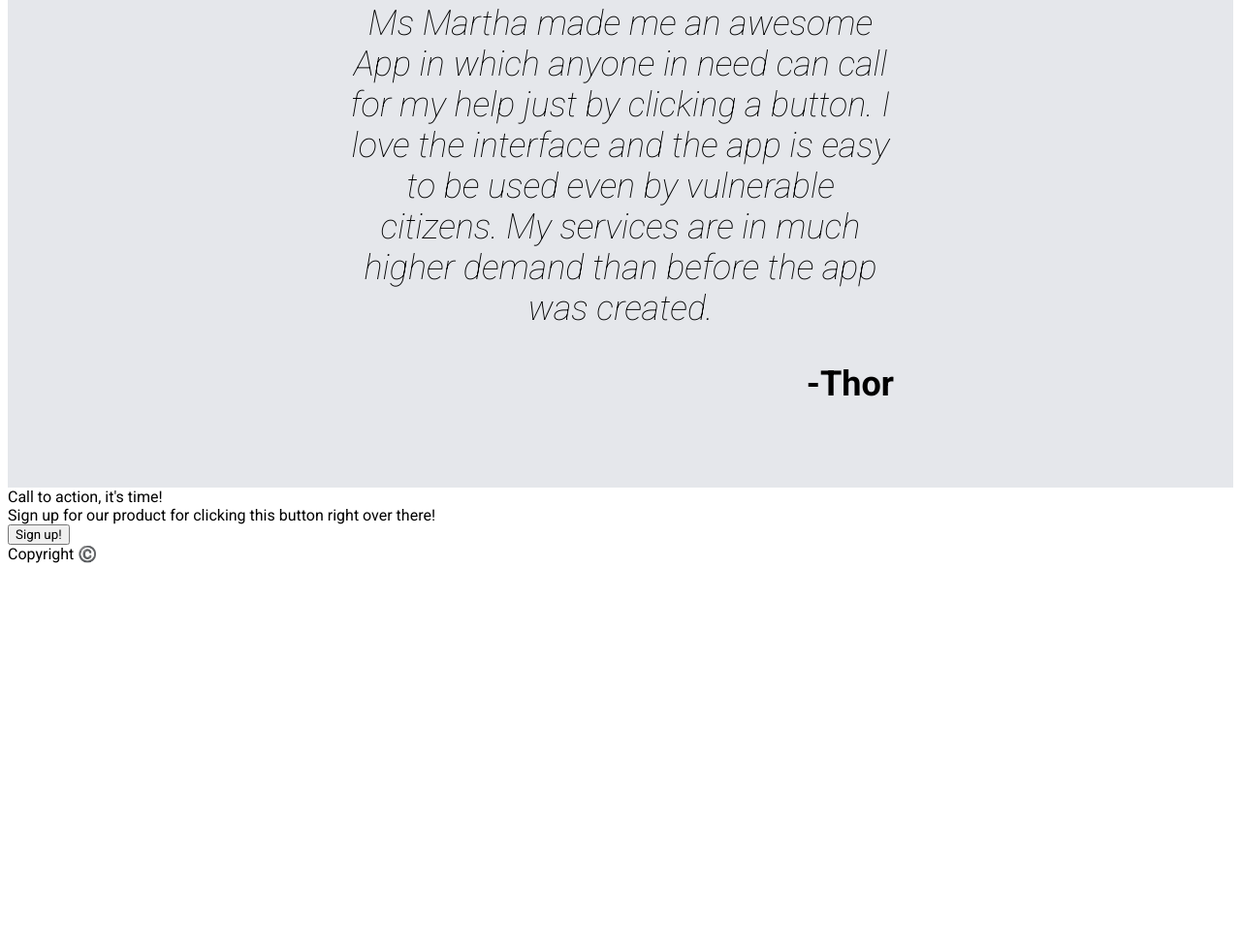
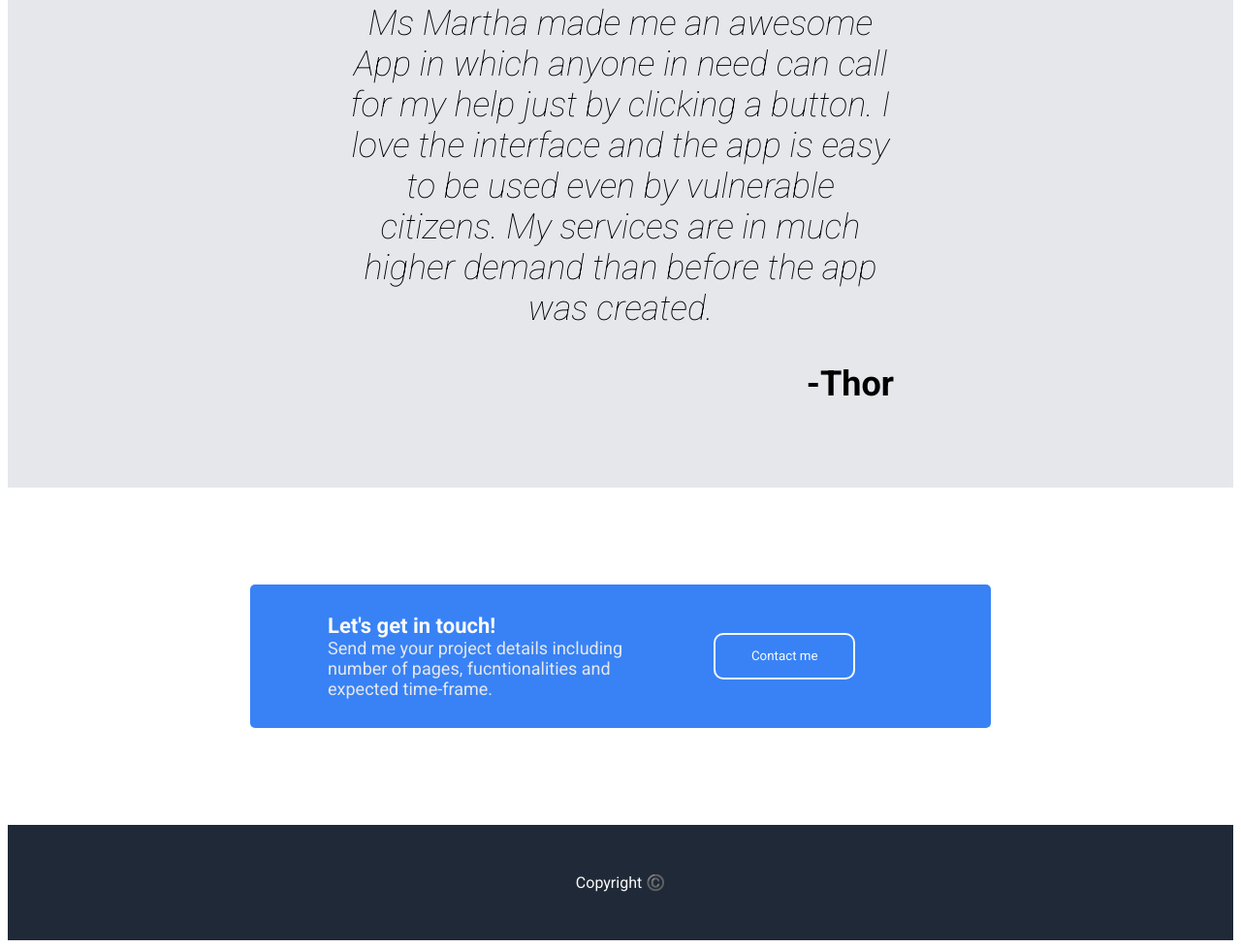
Before and after one commit to AppleEve/css-project-brainnest, a plain HTML site: page index.html in a window 1280 px wide. Shown: the part 1052-2030 px from the top of the page at 97% size. Before the commit the page ends 1641 px from the top, so only its background shows below. Drawn offline with Linux system fonts and the light colour scheme.

Commit message:
Styling the footer

```diff
--- a/index.html
+++ b/index.html
@@ -63,10 +63,11 @@ React is a JavaScript library for building user interfaces</p>
             <div class="thor">-Thor</div>
         </p>
     </section>
-    <section class="call-for-action">
-        <div> Call to action, it's time!</div>
-        <div>Sign up for our product for clicking this button right over there!</div>
-        <button>Sign up!</button>
+    <section class="contact">
+        <div class="contact-text">
+            <h4>Let's get in touch!</h4>
+            <div class="contact-description">Send me your project details including number of pages, fucntionalities and expected time-frame. </div></div>
+        <button>Contact me</button>
     </section>
     <footer>
         Copyright ©️
--- a/style.css
+++ b/style.css
@@ -2,13 +2,15 @@
     font-family: 'Roboto', sans-serif;
 }
 
-.hero {
+.hero, footer {
     background-color: #1F2937;
     color: #F9FAF8;
+
+}
+
+.hero {
     padding: 10px 220px 100px;
 }
-
-
 
 .logo{
     font-size: 24px;
@@ -55,7 +57,7 @@ hero section h1{
 
 }
 
-.description {
+.description, .contact-description {
     font-size: 18px;
     color: #E5E7EB;
 }
@@ -106,3 +108,37 @@ hero section h1{
     font-weight:700;
     font-style: normal;
 }
+
+.contact{
+    margin: 100px 250px;
+    padding: 30px 80px;
+    background-color: #3882F6;
+    border-radius: 5px;
+    color: #F9FAF8;
+    display: flex;
+}
+
+.contact-text {
+    flex: 1;
+}
+
+.contact-text h4{
+    margin: 0;
+    font-size: 22px;
+
+}
+
+.contact button{
+    flex: 0.3;
+    color: #F9FAF8;
+    background-color: #3882F6;
+    border: 2px solid #F9FAF8;
+    border-radius: 10px;
+    padding: 10px 20px;
+    margin: 20px 60px
+}
+
+footer{
+    text-align: center;
+    padding: 50px;
+}
```
